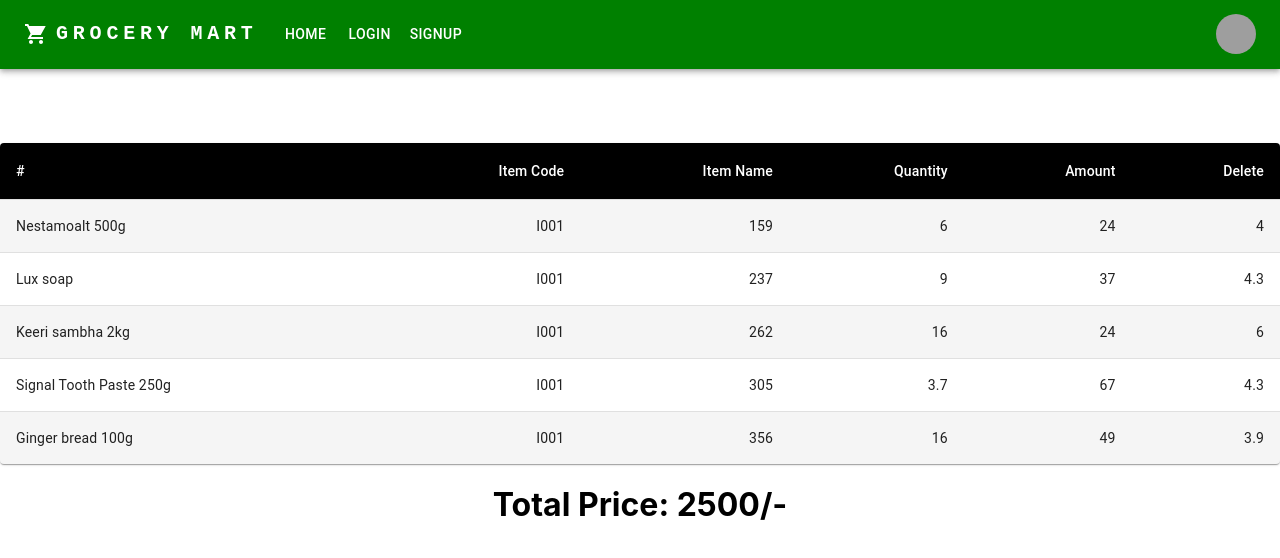
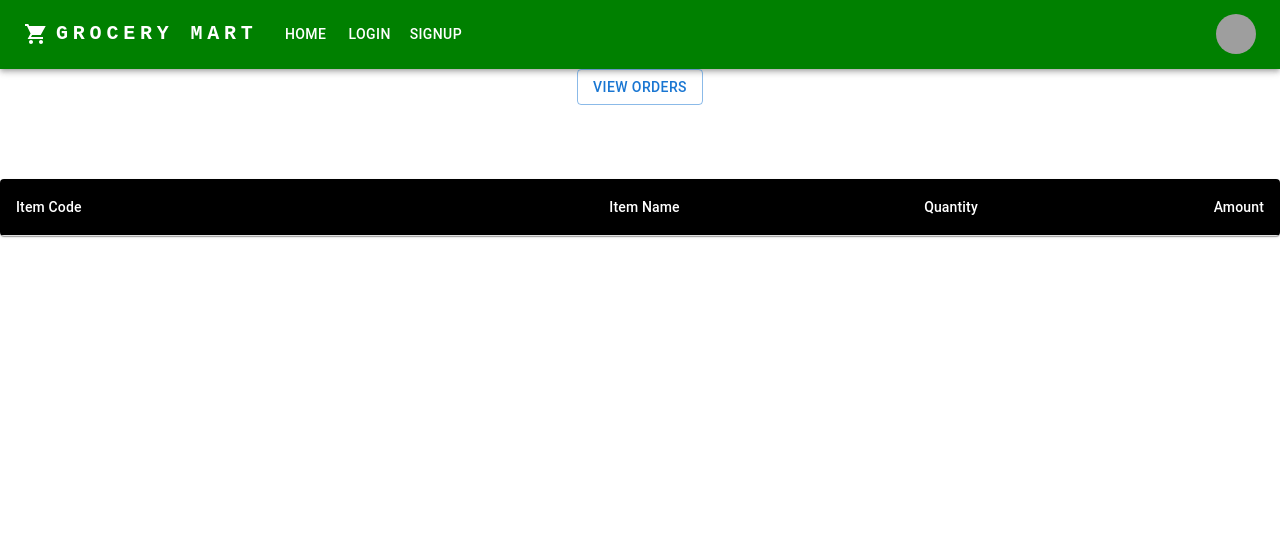
Before and after one commit to udyogi-siphara/Grocery-POS, a React (Create React App) app in the folder frontend/: page /order in a window 1280 px wide. Shown: the top 558 px of the page. Built offline with nearby package versions, Linux system fonts and the light colour scheme; grey boxes are pictures that could not be loaded; the HTML template or start-up script is replaced by a standard one.

Commit message:
updated order ui

```diff
--- a/frontend/src/components/order/Order.jsx
+++ b/frontend/src/components/order/Order.jsx
@@ -7,6 +7,11 @@ import TableContainer from '@mui/material/TableContainer';
 import TableHead from '@mui/material/TableHead';
 import TableRow from '@mui/material/TableRow';
 import Paper from '@mui/material/Paper';
+import { useEffect } from 'react';
+import { useState } from 'react';
+import Button from '@mui/material/Button';
+import axios from 'axios';
+// import { Link} from 'react-router-dom';
 
 
 const StyledTableCell = styled(TableCell)(({ theme }) => ({
@@ -33,48 +38,121 @@ function createData(name, calories, fat, carbs, protein) {
   return { name, calories, fat, carbs, protein };
 }
 
-const rows = [
-  createData('Nestamoalt 500g', 159, 6.0, 24, 4.0),
-  createData('Lux soap', 237, 9.0, 37, 4.3),
-  createData('Keeri sambha 2kg', 262, 16.0, 24, 6.0),
-  createData('Signal Tooth Paste 250g', 305, 3.7, 67, 4.3),
-  createData('Ginger bread 100g', 356, 16.0, 49, 3.9),
-];
+export default function Order(props) {
 
-export default function Order() {
+  const [orders, setOrders] = useState([])
+
+
+  const [email, setEmail] = useState("");
+
+
+
+  useEffect(() => {
+    var a = localStorage.getItem("myValue");
+    let parse = JSON.parse(a) ?? []; // Add the nullish coalescing operator here
+    setOrders(parse);
+
+    var userEmail = localStorage.getItem("formDetails");
+    var email = JSON.parse(userEmail);
+
+    setEmail(email);
+    console.log(email);
+  }, []);
+
+
+
+  // console.log(e);
+  const handleCheckout = async (itemCode, itemName, qty, amount) => {
+
+
+    const obj = {
+      userEmail: email,
+      itemCode: itemCode,
+      itemName: itemName,
+      qty: qty,
+      amount: amount
+    }
+    // console.log(obj);
+
+    try {
+
+      await axios
+        .post("http://localhost:3500/api/v1/order", {
+          obj,
+        })
+        .then((res) => {
+          alert(res.data.message)
+
+        }).catch(err => alert(err.response.data.message))
+
+    } catch (err) {
+      alert("Failed");
+      console.log(err.message);
+    }
+
+
+  };
+
+  const handleViewOrders = (customerEmail) => {
+    // console.log(customerEmail)
+
+    window.location.href = `/viewOrders?email=${customerEmail}`;
+  };
 
 
   return (
     <>
+
+      {/* <Link to={'/viewOrders'}>
+      <Button variant="outlined" href="#outlined-buttons">
+        View Orders
+      </Button>
+       </Link> */}
+
+ <Button variant="outlined" href="#outlined-buttons"  onClick={() => handleViewOrders(email)}>
+         View Orders
+     </Button>
+
+      <label></label>
+
       <TableContainer component={Paper}>
         <Table sx={{ minWidth: 700 }} aria-label="customized table">
           <TableHead>
             <TableRow>
-            <StyledTableCell>#</StyledTableCell>
-            <StyledTableCell align="right">Item Code</StyledTableCell>
+              <StyledTableCell>Item Code</StyledTableCell>
+              {/* <StyledTableCell align="right">Item Code</StyledTableCell> */}
               <StyledTableCell align="right">Item Name</StyledTableCell>
               <StyledTableCell align="right">Quantity</StyledTableCell>
               <StyledTableCell align="right">Amount</StyledTableCell>
-            <StyledTableCell align="right">Delete</StyledTableCell>
+              {/* <StyledTableCell align="right">Delete</StyledTableCell> */}
             </TableRow>
           </TableHead>
           <TableBody>
-          {rows.map((row) => (
-            <StyledTableRow key={row.name}>
+            {orders.map((order) => (
+              <StyledTableRow key={order}>
                 <StyledTableCell component="th" scope="row">
-                {row.name}
+                  {order.itemCode}
                 </StyledTableCell>
-              <StyledTableCell align="right">I001</StyledTableCell>
-              <StyledTableCell align="right">{row.calories}</StyledTableCell>
-              <StyledTableCell align="right">{row.fat}</StyledTableCell>
-              <StyledTableCell align="right">{row.carbs}</StyledTableCell>
-              <StyledTableCell align="right">{row.protein}</StyledTableCell>
+                <StyledTableCell align="right">{order.itemName}</StyledTableCell>
+                <StyledTableCell align="right">{order.qty}</StyledTableCell>
+                <StyledTableCell align="right">{order.amount}</StyledTableCell>
+                {/* <StyledTableCell align="right">{order.itemName}</StyledTableCell>
+              <StyledTableCell align="right">{row.protein}</StyledTableCell> */}
               </StyledTableRow>
+
             ))}
           </TableBody>
         </Table>
       </TableContainer>
-    <div><h1 className='fs-2'>Total Price: 2500/-</h1></div>
+      {orders.map((order) => (
+        <div><h1 className='fs-2'>Total Price:{order.amount}</h1></div>
+      ))}
+
+      {orders.map((order) => (
+        <Button type="submit" onClick={() => {
+          handleCheckout(order.itemCode, order.itemName, order.qty, order.amount)
+        }} variant="contained">Check Out</Button>
+      ))}
     </>
   );
 }
```
Lines whose indentation alone changed are shown as unchanged.
